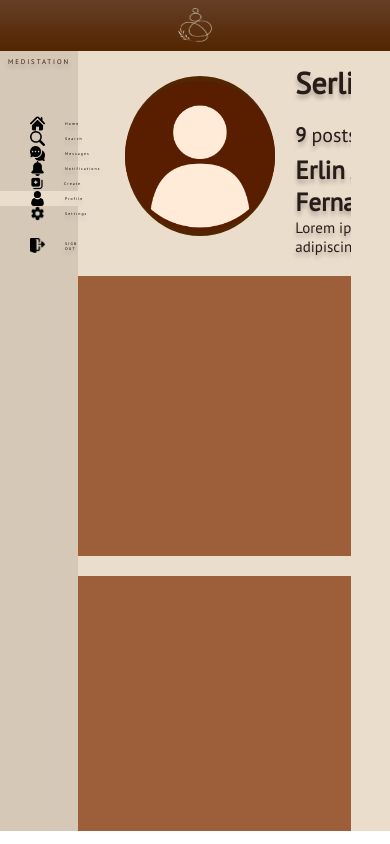
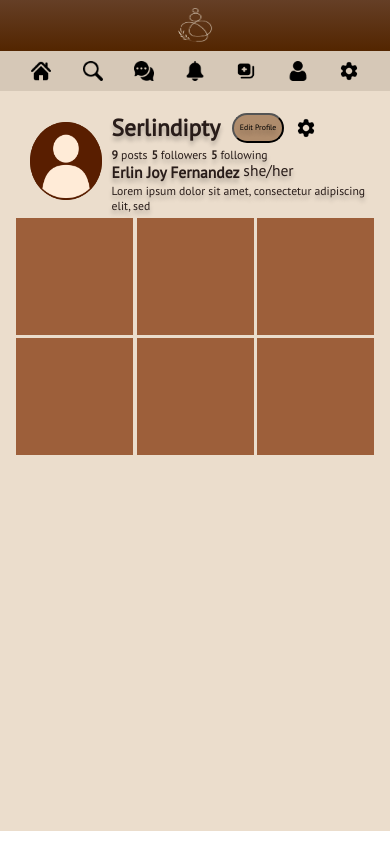
Before and after one commit to LuisMav23/medistation, a React (Create React App) app: page /profile in a window 390 px wide. Built offline with nearby package versions, Linux system fonts and the light colour scheme.

Commit message:
started create

```diff
--- a/src/components/createpage.jsx
+++ b/src/components/createpage.jsx
@@ -1,12 +1,22 @@
 import React, { useEffect, useState } from "react";
 import "./styles/mainpage.css";
-import "./styles/notification.css";
+import "./styles/create.css";
 
 import NavigationBar from "./navigationBar";
+import NavBarMobile from "./navBarMobile";
 import TopBar from "./topBar";
 import FriendsList from "./friendsList";
 
+import CreateImage from "./assets/create-image.png"
+
 function CreatePage() {
+  const [pageToDisplay, setPageToDisplay] = useState("intro")
+
+  const handleToDisplay = (str) => {
+    setPageToDisplay(str);
+  }
+
+
   const [screenWidth, setScreenWidth] = useState(window.innerWidth);
   const handleResize = () => {
     setScreenWidth(window.innerWidth);
@@ -23,14 +33,28 @@ function CreatePage() {
     <>
       <TopBar />
       <div class="mainpage-container">
-        {screenWidth >= 768 && <NavigationBar selected={"Notifications"} />}
+        {screenWidth >= 768 && <NavigationBar selected={"Create"} />}
         <div class="create-page-container">
+          {screenWidth <= 768 && <NavBarMobile selected={"Create"} />}
+          {pageToDisplay === "intro" &&
+            <div className="create-intro">
+              <img alt="Empty Search" src={CreateImage} />
+              <h2 >Create a New Post!</h2>
+              <p >Drag & drop your photos & videos here</p>
+              <button onClick={()=>{setPageToDisplay("crop")}}>Select from computer</button>
+            </div>
+          }
+          {pageToDisplay === "crop" &&
+            <div className="create-crop">
 
             </div>
-        {screenWidth >= 768 && <FriendsList/>}
+          }
       </div>
+      {screenWidth >= 768 && <FriendsList />}
+    </div >
     </>
   );
 }
 
+
 export default CreatePage;
--- a/src/components/messagepage.jsx
+++ b/src/components/messagepage.jsx
@@ -37,9 +37,9 @@ function MessagePage() {
     <>
       <TopBar />
       <div class="mainpage-container">
-        {screenWidth >= 400 && <NavigationBar selected={"Messages"} />}
+        {screenWidth >= 501 && <NavigationBar selected={"Messages"} />}
         <div class="messagepage-container">
-          {screenWidth <= 400 && <NavBarMobile selected={"Messages"} />}
+          {screenWidth <= 501 && <NavBarMobile selected={"Messages"} />}
           <div class="message-box-container">
             <div class="friends-container">
                 <div class="friends-header">
--- a/src/components/profilepage.jsx
+++ b/src/components/profilepage.jsx
@@ -3,18 +3,33 @@ import "./styles/mainpage.css";
 import "./styles/profilepage.css";
 
 import NavigationBar from "./navigationBar";
+import NavBarMobile from "./navBarMobile";
 import TopBar from "./topBar";
 
 import Image from "./assets/profile-you.png";
 import Settings from "./assets/icons/settings-icon.png";
 
 function ProfilePage() {
+  const [screenWidth, setScreenWidth] = useState(window.innerWidth);
+  const handleResize = () => {
+    setScreenWidth(window.innerWidth);
+  };
+  useEffect(() => {
+    window.addEventListener("resize", handleResize);
+
+    return () => {
+      window.removeEventListener("resize", handleResize);
+    };
+  }, []);
+
   return (
     <>
       <TopBar />
       <div class="mainpage-container">
-        <NavigationBar selected={"Profile"} />
+      {screenWidth >= 768 && <NavigationBar selected={"Profile"} /> }
+
         <div class="profilepage-container">
+        {screenWidth <= 768 && <NavBarMobile selected={"Profile"} />}
           <ProfileHeader
             username="Serlindipty"
             posts="9"
--- /dev/null
+++ b/src/components/styles/create.css
@@ -0,0 +1,55 @@
+@import url("./fonts.css");
+
+.create-page-container{
+    width: 80%;
+    overflow: auto;
+    display: flex;
+    flex-direction: column;
+    justify-content: center;
+    align-items: center;
+}
+
+.create-intro{
+    width: 100%;
+    height: 100%;
+    display: flex;
+    flex-direction: column;
+    align-items: center;
+    justify-content: center;
+}
+
+.create-intro img {
+    width: 7.5vw;
+    height: 7.5vw;
+}
+
+.create-intro h2 {
+    font-size: 2vw;
+    color: #281C19;
+    text-shadow: 0px 4px 4px rgba(0, 0, 0, 0.25);
+    margin-top: 10px;
+    margin-bottom: 0;
+}
+
+.create-intro p {
+    font-size: 1vw;
+    color: #281C19;
+    text-shadow: 0px 4px 4px rgba(0, 0, 0, 0.25);
+    margin:0;
+}
+
+.create-intro button{
+    all: initial;
+    background: #AF8C6C;
+    border-radius: 62px;
+    width: 10vw;
+    padding: 0px;
+    height: 2.5vw;
+    font-size: 1vw;
+    text-align: center;
+    font-family: 'PT Sans Bold';
+    font-weight: 500;
+    margin-top: 20px;
+    padding-left: 10px;
+    padding-right: 10px;
+}
--- a/src/components/styles/messagepage.css
+++ b/src/components/styles/messagepage.css
@@ -1,5 +1,5 @@
 .messagepage-container {
-  width: 70%;
+  width: 80%;
   overflow: auto;
   display: flex;
   flex-direction: column;
@@ -325,7 +325,7 @@ text-shadow: 0px 4px 4px rgba(0, 0, 0, 0.25);
 }
 
 
-@media (max-width: 400px) {
+@media (max-width: 500px) {
   .messagepage-container {
     width: 100%;
     overflow: auto;
--- a/src/components/styles/profilepage.css
+++ b/src/components/styles/profilepage.css
@@ -2,7 +2,7 @@
   display: flex;
   flex-direction: column;
   align-items: center;
-  width: 70%;
+  width: 80%;
   height: 100%;
   overflow-y: auto;
   overflow-x: hidden;
@@ -19,13 +19,13 @@
   flex-direction: row;
   align-items: center;
   width: 100%;
-  margin-left: 20%;
+  margin-left: 10%;
   margin-top: 2%;
 }
 
 .profile-image-container {
-  height: 160px;
-  width: 160px;
+  height: 10vw;
+  width: 10vw;
   margin: 20px;
   border-radius: 50%;
   background-color: #532500;
@@ -35,8 +35,8 @@
 }
 
 .main-profile-image {
-  height: 150px;
-  width: 150px;
+  height: 100%;
+  width: 100%;
 }
 
 .profile-details-container {
@@ -48,15 +48,15 @@
   display: flex;
   flex-direction: row;
   align-items: center;
-  column-gap: 20px;
-  margin-bottom:5%;
+  column-gap: 1vw;
+  margin-bottom:0.5vw;
 }
 
 .profile-username {
   font-family: "PT Sans";
   font-style: normal;
   font-weight: 700;
-  font-size: 30px;
+  font-size: 2vw;
   line-height: 39px;
   color: #281c19;
   text-shadow: 0px 4px 4px rgba(0, 0, 0, 0.25);
@@ -68,7 +68,7 @@
   font-family: "PT Sans";
   font-style: normal;
   font-weight: 400;
-  font-size: 18px;
+  font-size: 0.75vw;
   line-height: 23px;
   text-align: center;
 
@@ -76,23 +76,23 @@
 }
 
 .profile-settings-icon {
-  width: 31px;
-  height: 31px;
+  width: 1.75vw;
+  height: 1.75vw;
 }
 
 .post-follower-following-container {
   display: flex;
   flex-direction: row;
-  column-gap: 10px;
-  margin-bottom: 2%;
+  column-gap: 1vw;
+  margin-bottom: 1vw
 }
 
 .profile-post-count {
   font-family: "PT Sans";
   font-style: normal;
   font-weight: 400;
-  font-size: 20px;
-  line-height: 26px;
+  font-size: 1.5vw;
+  line-height: 1vw;
   color: #281c19;
   text-shadow: 0px 4px 4px rgba(0, 0, 0, 0.25);
 }
@@ -101,8 +101,8 @@
   font-family: "PT Sans";
   font-style: normal;
   font-weight: 400;
-  font-size: 20px;
-  line-height: 26px;
+  font-size: 1.5vw;
+  line-height: 1vw;
   color: #281c19;
   text-shadow: 0px 4px 4px rgba(0, 0, 0, 0.25);
 }
@@ -111,8 +111,8 @@
   font-family: "PT Sans";
   font-style: normal;
   font-weight: 400;
-  font-size: 20px;
-  line-height: 26px;
+  font-size: 1.5vw;
+  line-height: 1vw;
 
   color: #281c19;
 
@@ -122,15 +122,15 @@
 .profile-name-gender-container {
   display: flex;
   flex-direction: row;
-  column-gap: 10px;
+  column-gap: 1vw;
 }
 
 .profile-name {
   font-family: "PT Sans";
   font-style: normal;
   font-weight: 700;
-  font-size: 25px;
-  line-height: 32px;
+  font-size: 2vw;
+  line-height: 2vw;
 
   color: #281c19;
 
@@ -141,22 +141,20 @@
   font-family: "PT Sans";
   font-style: normal;
   font-weight: 400;
-  font-size: 25px;
-  line-height: 32px;
+  font-size:2vw;
+  line-height: 2vw;
 
   color: #281c19;
 
   text-shadow: 0px 4px 4px rgba(0, 0, 0, 0.25);
 }
 
-.profile-bio-container {
-}
 
 .profile-bio {
   font-family: 'PT Sans';
   font-style: normal;
   font-weight: 400;
-  font-size: 15px;
+  font-size: 1.25vw;
   line-height: 19px;
 
   color: #281C19;
@@ -167,8 +165,8 @@
 .profilepage-posts-container {
   display: grid;
   grid-template-columns: repeat(3, 1fr);
-  grid-gap: 20px;
-  margin: 20px;
+  grid-gap: 1vw;
+  margin: 1vw;
 }
 
 .profile .post-grid {
@@ -176,7 +174,195 @@
 }
 
 .post-container-grid {
-  width: 280px;
-  height: 280px;
+  width: 18vw;
+  height: 18vw;
   background: #9d5f3a;
 }
+
+
+@media (max-width: 768px) {
+  .profilepage-container {
+    display: flex;
+    flex-direction: column;
+    align-items: center;
+    width: 100%;
+    height: 100%;
+    overflow-y: auto;
+    overflow-x: hidden;
+    -ms-overflow-style: none; /* IE and Edge */
+    scrollbar-width: none; /* Firefox */
+  }
+
+  .profilepage-container::-webkit-scrollbar {
+    display: none !important;
+  }
+
+  .profilepage-header {
+    display: flex;
+    flex-direction: row;
+    align-items: center;
+    width: 100%;
+    margin-left: 10%;
+    margin-top: 2%;
+  }
+
+  .profile-image-container {
+    height: 20vw;
+    width: 20vw;
+    margin: 10px;
+    border-radius: 50%;
+    background-color: #532500;
+    display: flex;
+    align-items: center;
+    justify-content: center;
+  }
+
+  .main-profile-image {
+    height: 100%;
+    width: 100%;
+  }
+
+  .profile-details-container {
+    display: flex;
+    flex-direction: column;
+    padding-right: 25px;
+  }
+
+  .profile-edit-settings-container {
+    display: flex;
+    flex-direction: row;
+    align-items: center;
+    column-gap: 3vw;
+    margin-bottom:1vw;
+  }
+
+  .profile-username {
+    font-family: "PT Sans";
+    font-style: normal;
+    font-weight: 700;
+    font-size: 6vw;
+    line-height: 39px;
+    color: #281c19;
+    text-shadow: 0px 4px 4px rgba(0, 0, 0, 0.25);
+  }
+
+  .profile-edit-button {
+    background: #af8c6c;
+    border-radius: 54px;
+    font-family: "PT Sans";
+    font-style: normal;
+    font-weight: 400;
+    font-size: 2vw;
+    line-height: 23px;
+    text-align: center;
+    height: 30px;
+
+    text-shadow: 0px 4px 4px rgba(0, 0, 0, 0.25);
+  }
+
+  .profile-settings-icon {
+    width: 5vw;
+    height: 5vw;
+  }
+
+  .post-follower-following-container {
+    display: flex;
+    flex-direction: row;
+    column-gap: 1vw;
+    margin-bottom: 1vw
+  }
+
+  .profile-post-count {
+    font-family: "PT Sans";
+    font-style: normal;
+    font-weight: 400;
+    font-size: 3vw;
+    line-height: 2vw;
+    color: #281c19;
+    text-shadow: 0px 4px 4px rgba(0, 0, 0, 0.25);
+  }
+
+  .profile-followers-count {
+    font-family: "PT Sans";
+    font-style: normal;
+    font-weight: 400;
+    font-size: 3vw;
+    line-height: 2vw;
+    color: #281c19;
+    text-shadow: 0px 4px 4px rgba(0, 0, 0, 0.25);
+  }
+
+  .profile-following-count {
+    font-family: "PT Sans";
+    font-style: normal;
+    font-weight: 400;
+    font-size: 3vw;
+    line-height: 2vw;
+
+    color: #281c19;
+
+    text-shadow: 0px 4px 4px rgba(0, 0, 0, 0.25);
+  }
+
+  .profile-name-gender-container {
+    display: flex;
+    flex-direction: row;
+    column-gap: 1vw;
+  }
+
+  .profile-name {
+    font-family: "PT Sans";
+    font-style: normal;
+    font-weight: 700;
+    font-size: 4vw;
+    line-height: 5vw;
+
+    color: #281c19;
+
+    text-shadow: 0px 4px 4px rgba(0, 0, 0, 0.25);
+  }
+
+  .profile-gender {
+    font-family: "PT Sans";
+    font-style: normal;
+    font-weight: 400;
+    font-size:4vw;
+    line-height: 4vw;
+
+    color: #281c19;
+
+    text-shadow: 0px 4px 4px rgba(0, 0, 0, 0.25);
+  }
+
+
+  .profile-bio {
+    font-family: 'PT Sans';
+    font-style: normal;
+    font-weight: 400;
+    font-size: 3vw;
+    line-height: 4vw;
+
+    color: #281C19;
+
+    text-shadow: 0px 4px 4px rgba(0, 0, 0, 0.25);
+  }
+
+  .profilepage-posts-container {
+    display: grid;
+    grid-template-columns: repeat(3, 1fr);
+    grid-gap: 1vw;
+    margin: 1vw;
+  }
+
+  .profile .post-grid {
+    align-self: center;
+  }
+
+  .post-container-grid {
+    width: 30vw;
+    height: 30vw;
+    background: #9d5f3a;
+  }
+
+
+}
```
Also changed, not shown: src/components/assets/create-image.png (added). Lines whose indentation alone changed are shown as unchanged.
